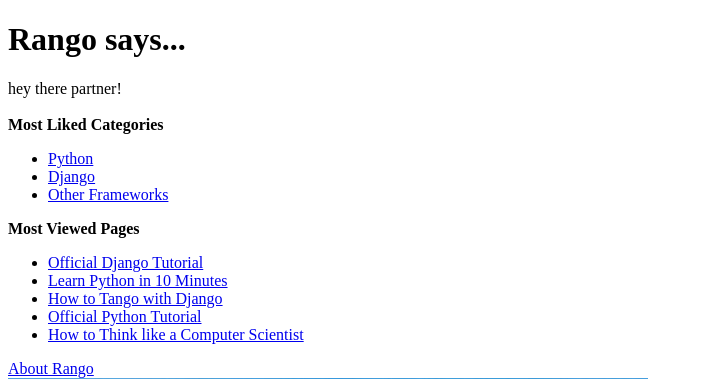
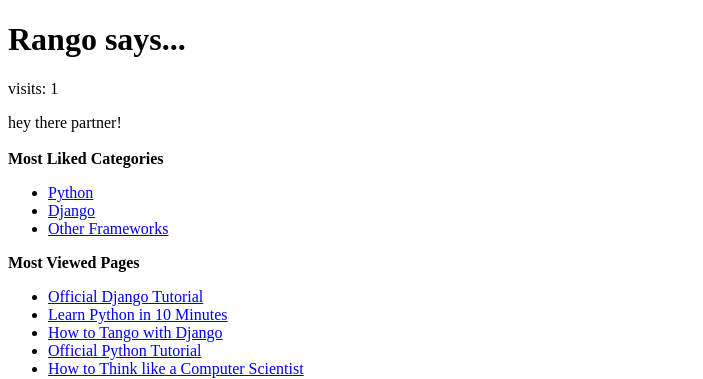
Before and after one commit to haofangasd/tango_with_django_project, a Django app: page / in a window 1280 px wide. Shown: the top 379 px of the page, without its empty margins (0-703 px from the left). Run offline with Django 3.2, Linux system fonts and the light colour scheme; data comes from the database, SQL or seed files in the repository; both versions use the stored data as it was after the commit.

Commit message:
Chapter 10 finish

```diff
--- a/tango_with_django_project/templates/rango/about.html
+++ b/tango_with_django_project/templates/rango/about.html
@@ -9,6 +9,7 @@
         <div>
             Rango says here is the about page<br />
             This tutorial has been put together by JieChen<br />
+            <p>visits: {{ visits }}</p>
             <a href="{% url 'index' %}">Index</a><br />
             <!-- <a href='/rango/'>Index</a><br /> -->
             <img src="{{ MEDIA_URL }}cat.jpg"><br />
--- a/tango_with_django_project/templates/rango/index.html
+++ b/tango_with_django_project/templates/rango/index.html
@@ -7,6 +7,7 @@
 
 {% block body_block %}
     <h1>Rango says...</h1>
+    <p>visits: {{ visits }}</p>
     <div>
     {% if user.is_authenticated %}
         howdy {{ user.username }}!
```
Also changed, not shown: tango_with_django_project/db.sqlite3.
